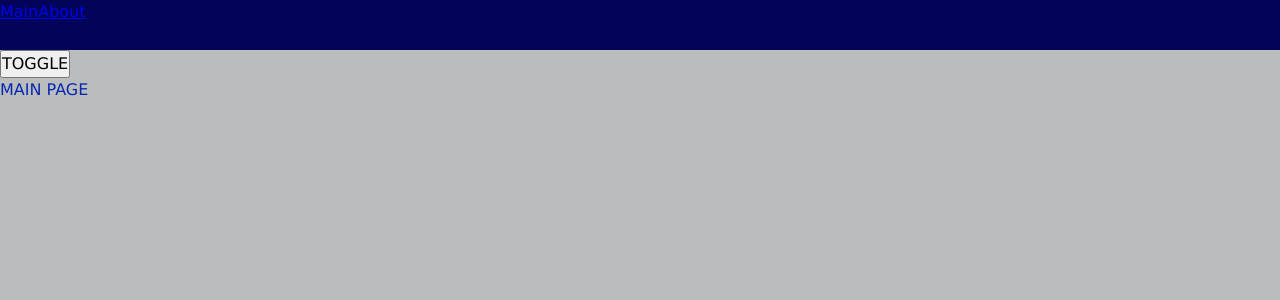
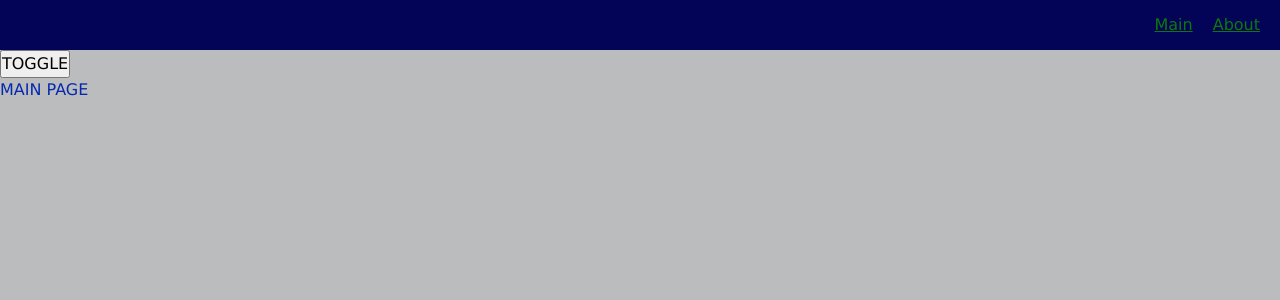
Before and after one commit to Abrosimov96/blog, a React app: page / in a window 1280 px wide. Shown: the top 300 px of the page. Built offline with nearby package versions, Linux system fonts and the light colour scheme.

Commit message:
add shared ui AppLink

```diff
--- a/src/app/styles/themes/dark.scss
+++ b/src/app/styles/themes/dark.scss
@@ -4,4 +4,6 @@
 
   --primary-color: #0c790c;
   --secondary-color: #13ec13;
+  --inverted-primary-color: #0628af;
+  --inverted-secondary-color: #1f47f1;
 }
--- a/src/app/styles/themes/normal.scss
+++ b/src/app/styles/themes/normal.scss
@@ -4,4 +4,6 @@
 
   --primary-color: #0628af;
   --secondary-color: #1f47f1;
+  --inverted-primary-color: #0c790c;
+  --inverted-secondary-color: #13ec13;
 }
--- a/src/app/styles/variables/global.scss
+++ b/src/app/styles/variables/global.scss
@@ -8,4 +8,7 @@
   --font-size-l: 24px;
   --font-line-l: 32px;
   --font-l: var(--font-size-l) / var(--font-line-l) var(--font-family-main);
+
+  //Sizes
+  --navbar-height: 50px
 }
--- /dev/null
+++ b/src/shared/ui/AppLink/AppLink.module.scss
@@ -0,0 +1,11 @@
+.AppLink {
+  color: var(--primary-color);
+}
+
+.primary {
+  color: var(--primary-color);
+}
+
+.secondary {
+  color: var(--inverted-primary-color);
+}
--- /dev/null
+++ b/src/shared/ui/AppLink/AppLink.tsx
@@ -0,0 +1,34 @@
+import {classNames} from 'shared/lib/classNames/classNames';
+import cl from './AppLink.module.scss'
+import {Link, LinkProps} from 'react-router-dom';
+import {FC} from 'react';
+
+export enum AppLinkTheme {
+    PRIMARY = 'primary',
+    SECONDARY = 'secondary',
+}
+
+interface AppLinkProps extends LinkProps {
+    className?: string;
+    theme?: AppLinkTheme
+}
+
+export const AppLink: FC<AppLinkProps> = (props) => {
+    const {
+        to,
+        className,
+        children,
+        theme = AppLinkTheme.PRIMARY,
+        ...otherProps
+    } = props
+
+    return (
+        <Link
+            to={to}
+            className={classNames(cl.AppLink, {}, [className, cl[theme]])}
+            {...otherProps}
+        >
+            {children}
+        </Link>
+    );
+};
--- a/src/widgets/Navbar/ui/Navbar.module.scss
+++ b/src/widgets/Navbar/ui/Navbar.module.scss
@@ -1,5 +1,14 @@
-.navbar{
+.Navbar{
   width: 100%;
-  height: 50px;
+  height: var(--navbar-height);
   background: var(--inverted-bg-color);
+  display: flex;
+  align-items: center;
+  padding: 20px;
 }
+
+.links {
+  margin-left: auto;
+  display: flex;
+  gap: 20px;
+}
--- a/src/widgets/Navbar/ui/Navbar.tsx
+++ b/src/widgets/Navbar/ui/Navbar.tsx
@@ -1,7 +1,6 @@
-import React from 'react';
-import {Link} from 'react-router-dom';
 import {classNames} from 'shared/lib/classNames/classNames';
 import cl from './Navbar.module.scss'
+import {AppLink, AppLinkTheme} from 'shared/ui/AppLink/AppLink';
 
 interface NavbarProps {
     className?: string;
@@ -9,9 +8,15 @@ interface NavbarProps {
 
 export const Navbar = ({className}: NavbarProps) => {
     return (
-        <div className={classNames(cl.navbar, {}, [className])} >
-            <Link to={'/'}>Main</Link>
-            <Link to={'/about'}>About</Link>
+        <div className={classNames(cl.Navbar, {}, [className])}>
+            <div className={cl.links}>
+                <AppLink theme={AppLinkTheme.SECONDARY} to={'/'}>
+                    Main
+                </AppLink>
+                <AppLink theme={AppLinkTheme.SECONDARY} to={'/about'}>
+                    About
+                </AppLink>
+            </div>
         </div>
     );
 };
```
